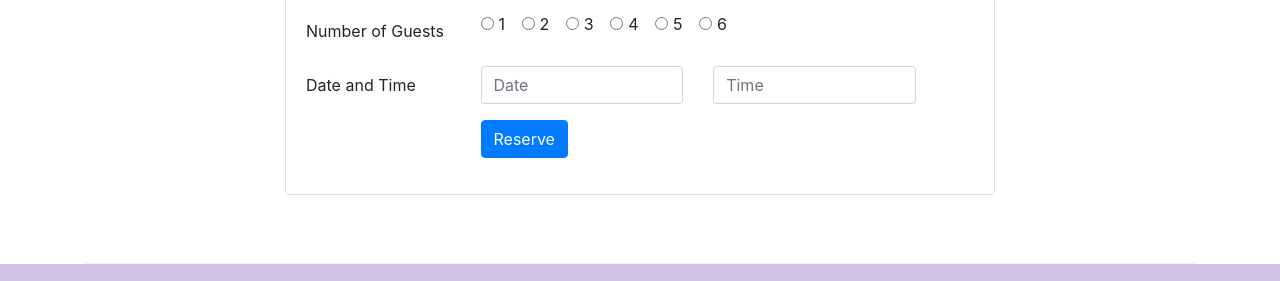
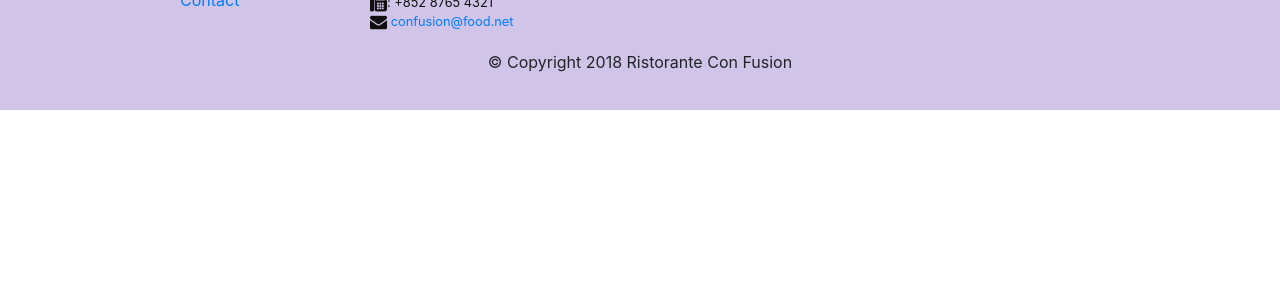
Before and after one commit to sianone/intro-bootstrap, a website: page index.html in a window 1280 px wide. Shown: the part 2071-2352 px from the top of the page. After the commit the page ends 2181 px from the top, so only its background shows below. Drawn offline with nearby package versions, Linux system fonts and the light colour scheme.

Commit message:
Assignment 3 final version without form

```diff
--- a/index.html
+++ b/index.html
@@ -309,60 +309,6 @@
 
 
 
-      <div class="row row-content align-items-center justify-content-center">
-        <div class="col-12 col-sm-8">
-          <div class="card" id="reserveform">
-            <h3 class="card-header text-white bg-warning">Reserve a Table</h3>
-            <div class="card-body">
-              <form action="">
-                <div class="form-group row">
-                  <label for="numguests" class="col-12 col-sm-3 col-form-label">Number of Guests</label>
-                  <div class="col-12 col-sm-9">
-                    <div class="form-check form-check-inline">
-                      <input class="form-check-input" type="radio" name="inlineRadioOptions" id="inlineRadio1" value="option1">
-                      <label class="form-check-label" for="inlineRadio1">1</label>
-                    </div>
-                    <div class="form-check form-check-inline">
-                      <input class="form-check-input" type="radio" name="inlineRadioOptions" id="inlineRadio2" value="option2">
-                      <label class="form-check-label" for="inlineRadio2">2</label>
-                    </div>
-                    <div class="form-check form-check-inline">
-                      <input class="form-check-input" type="radio" name="inlineRadioOptions" id="inlineRadio3" value="option3">
-                      <label class="form-check-label" for="inlineRadio3">3</label>
-                    </div>
-                    <div class="form-check form-check-inline">
-                      <input class="form-check-input" type="radio" name="inlineRadioOptions" id="inlineRadio4" value="option4">
-                      <label class="form-check-label" for="inlineRadio4">4</label>
-                    </div>
-                    <div class="form-check form-check-inline">
-                      <input class="form-check-input" type="radio" name="inlineRadioOptions" id="inlineRadio5" value="option5">
-                      <label class="form-check-label" for="inlineRadio5">5</label>
-                    </div>
-                    <div class="form-check form-check-inline">
-                      <input class="form-check-input" type="radio" name="inlineRadioOptions" id="inlineRadio6" value="option6">
-                      <label class="form-check-label" for="inlineRadio6">6</label>
-                    </div>
-                  </div>
-                </div>
-                <div class="form-group row ">
-                  <label for="numguests" class="col-12 col-sm-3 col-form-label">Date and Time</label>
-                  <div class="col-12 col-sm-4">
-                    <input type="text" class="form-control" id="date" name="date" placeholder="Date">
-                  </div>
-                  <div class="col-12 col-sm-4">
-                    <input type="text" class="form-control" id="time" name="time" placeholder="Time">
-                  </div>
-                </div>
-                 <div class="form-group row">
-                   <div class="offset-sm-3 col-4"><button type="submit" class="btn btn-primary">Reserve</button></div>
-                 </div>
-
-              </form>
-
-            </div>
-          </div>
-        </div>
-      </div>
 
 
 
```
